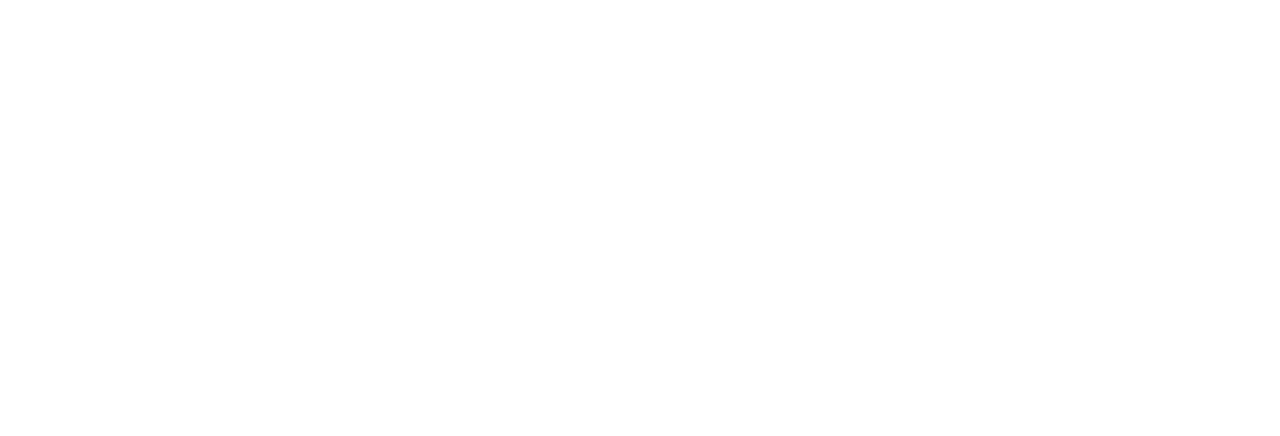
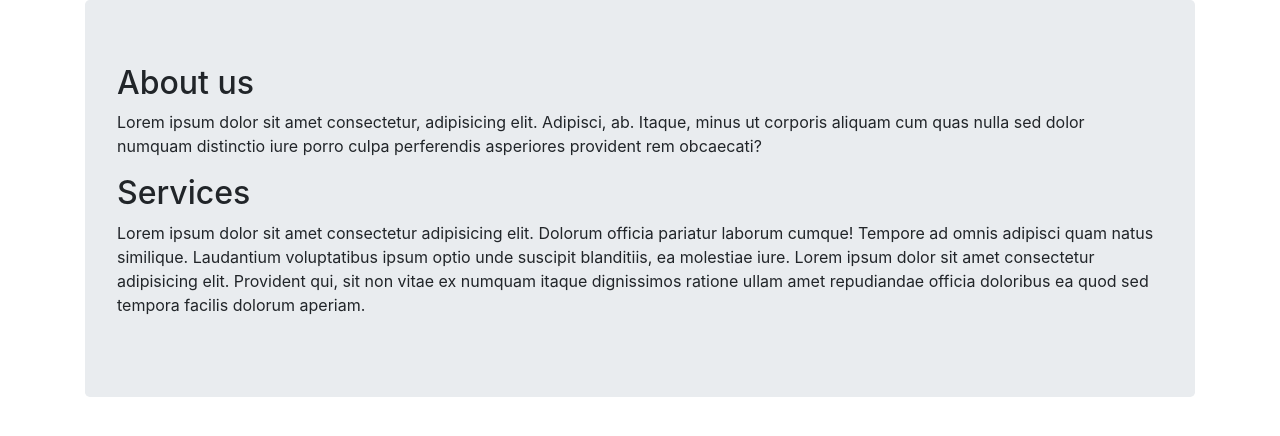
Before and after one commit to SophieO1970/cynthia-njeri, a plain HTML site: page index.html in a window 1280 px wide. Drawn offline with nearby package versions, Linux system fonts and the light colour scheme.

Commit message:
add classes,paragagraphs and headings

```diff
--- a/index.html
+++ b/index.html
@@ -1,16 +1,60 @@
 <!DOCTYPE html>
 <html lang="en">
+
 <head>
     <meta charset="UTF-8">
     <meta name="viewport" content="width=device-width, initial-scale=1.0">
-    <link rel="stylesheet" href="https://stackpath.bootstrapcdn.com/bootstrap/4.5.2/css/bootstrap.min.css" integrity="sha384-JcKb8q3iqJ61gNV9KGb8thSsNjpSL0n8PARn9HuZOnIxN0hoP+VmmDGMN5t9UJ0Z" crossorigin="anonymous">
+    <link rel="stylesheet" href="https://stackpath.bootstrapcdn.com/bootstrap/4.5.2/css/bootstrap.min.css"
+        integrity="sha384-JcKb8q3iqJ61gNV9KGb8thSsNjpSL0n8PARn9HuZOnIxN0hoP+VmmDGMN5t9UJ0Z" crossorigin="anonymous">
     <link rel="stylesheet" href="css/styles.css" type="text/css">
     <title>Practice</title>
 </head>
+
 <body>
-    <script src="https://code.jquery.com/jquery-3.5.1.slim.min.js" integrity="sha384-DfXdz2htPH0lsSSs5nCTpuj/zy4C+OGpamoFVy38MVBnE+IbbVYUew+OrCXaRkfj" crossorigin="anonymous"></script>
-<script src="https://cdn.jsdelivr.net/npm/popper.js@1.16.1/dist/umd/popper.min.js" integrity="sha384-9/reFTGAW83EW2RDu2S0VKaIzap3H66lZH81PoYlFhbGU+6BZp6G7niu735Sk7lN" crossorigin="anonymous"></script>
-<script src="https://stackpath.bootstrapcdn.com/bootstrap/4.5.2/js/bootstrap.min.js" integrity="sha384-B4gt1jrGC7Jh4AgTPSdUtOBvfO8shuf57BaghqFfPlYxofvL8/KUEfYiJOMMV+rV" crossorigin="anonymous"></script>
-<script src="js/javascript.js"></script>
+    <div class="container">
+        <div class="jumbotron">
+            <div class="sophie a">
+                <h2>About us</h2>
+                <p>Lorem ipsum dolor sit amet consectetur, adipisicing elit. Adipisci, ab. Itaque, minus ut corporis
+                    aliquam cum quas nulla sed dolor numquam distinctio iure porro culpa perferendis asperiores
+                    provident rem obcaecati?</p>
+            </div>
+            <div class="sophie b">
+                <h2>Services</h2>
+                <p>Lorem ipsum dolor sit amet consectetur adipisicing elit. Dolorum officia pariatur laborum cumque!
+                    Tempore ad omnis adipisci quam natus similique. Laudantium voluptatibus ipsum optio unde suscipit
+                    blanditiis, ea molestiae iure. Lorem ipsum dolor sit amet consectetur adipisicing elit. Provident
+                    qui, sit non vitae ex numquam itaque dignissimos ratione ullam amet repudiandae officia doloribus ea
+                    quod sed tempora facilis dolorum aperiam.</p>
+
+            </div>
+
+
+
+
+
+
+        </div>
+
+    </div>
+
+
+
+
+
+
+
+
+    <script src="https://code.jquery.com/jquery-3.5.1.slim.min.js"
+        integrity="sha384-DfXdz2htPH0lsSSs5nCTpuj/zy4C+OGpamoFVy38MVBnE+IbbVYUew+OrCXaRkfj"
+        crossorigin="anonymous"></script>
+    <script src="https://cdn.jsdelivr.net/npm/popper.js@1.16.1/dist/umd/popper.min.js"
+        integrity="sha384-9/reFTGAW83EW2RDu2S0VKaIzap3H66lZH81PoYlFhbGU+6BZp6G7niu735Sk7lN"
+        crossorigin="anonymous"></script>
+    <script src="https://stackpath.bootstrapcdn.com/bootstrap/4.5.2/js/bootstrap.min.js"
+        integrity="sha384-B4gt1jrGC7Jh4AgTPSdUtOBvfO8shuf57BaghqFfPlYxofvL8/KUEfYiJOMMV+rV"
+        crossorigin="anonymous"></script>
+    <script src="js/javascript.js"></script>
 </body>
+
 </html>
```
